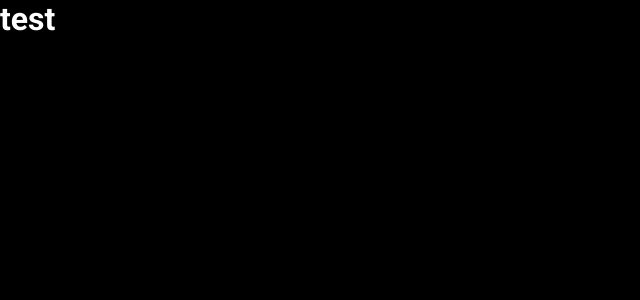
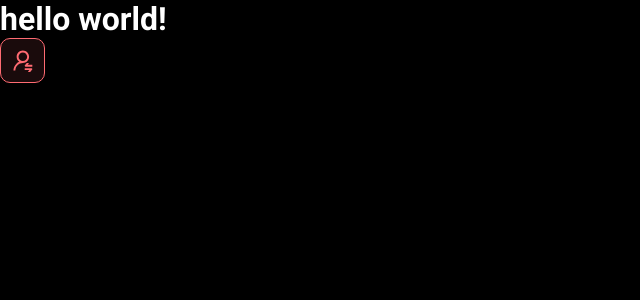
Before and after one commit to Arthur0088/Dsmeta, a React (Vite) app in the folder frontend/: page / in a window 1280 px wide. Shown: the top 300 px of the page, without its empty margins (0-640 px from the left). Built offline with nearby package versions, Linux system fonts and the light colour scheme.

Commit message:
Fist component

```diff
--- a/frontend/src/App.tsx
+++ b/frontend/src/App.tsx
@@ -1,7 +1,11 @@
+import NotificationButton from "./components/NotificationButton"
 
 function App() {
 return(
-  <h1>test</h1>
+  <>
+  <h1>hello world!</h1>
+  <NotificationButton/>
+  </>
 )
 }
 
--- /dev/null
+++ b/frontend/src/components/NotificationButton/index.tsx
@@ -0,0 +1,14 @@
+import icon from '../../assets/img/notification-icon.svg'
+import  './style.css'
+
+function NotificationButton() {
+    return (
+        <>
+            <div className="dsmeta-red-btn">
+                <img src={icon} alt="Notificar" />
+            </div>
+        </>
+    )
+}
+
+export default NotificationButton
--- /dev/null
+++ b/frontend/src/components/NotificationButton/style.css
@@ -0,0 +1,16 @@
+.dsmeta-red-btn-container {
+    display: flex;
+    justify-content: center;
+}
+
+.dsmeta-red-btn {
+  height: 45px;
+  width: 45px;
+  background: rgba(255, 107, 114, 0.1);
+  border: 1px solid #ff6b72;
+  border-radius: 10px;
+  display: flex;
+  align-items: center;
+  justify-content: center;
+  cursor: pointer;
+}
```
Also changed, not shown: frontend/src/assets/img/notification-icon.svg (added).
